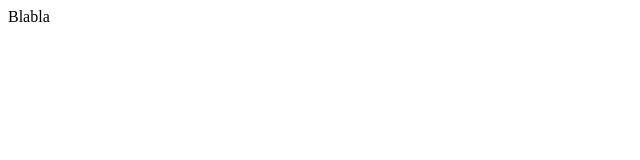
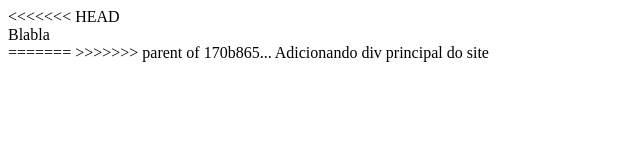
Before and after one commit to leopoliveira/curso-git, a plain HTML site: page index.html in a window 1280 px wide. Shown: the whole page, without its empty margins (0-640 px from the left). Drawn offline with Linux system fonts and the light colour scheme.

```diff
--- a/index.html
+++ b/index.html
@@ -7,6 +7,10 @@
     <title>Teste</title>
 </head>
 <body>
+<<<<<<< HEAD
     <div>Blabla</div>
+=======
+
+>>>>>>> parent of 170b865... Adicionando div principal do site
 </body>
 </html>
```
